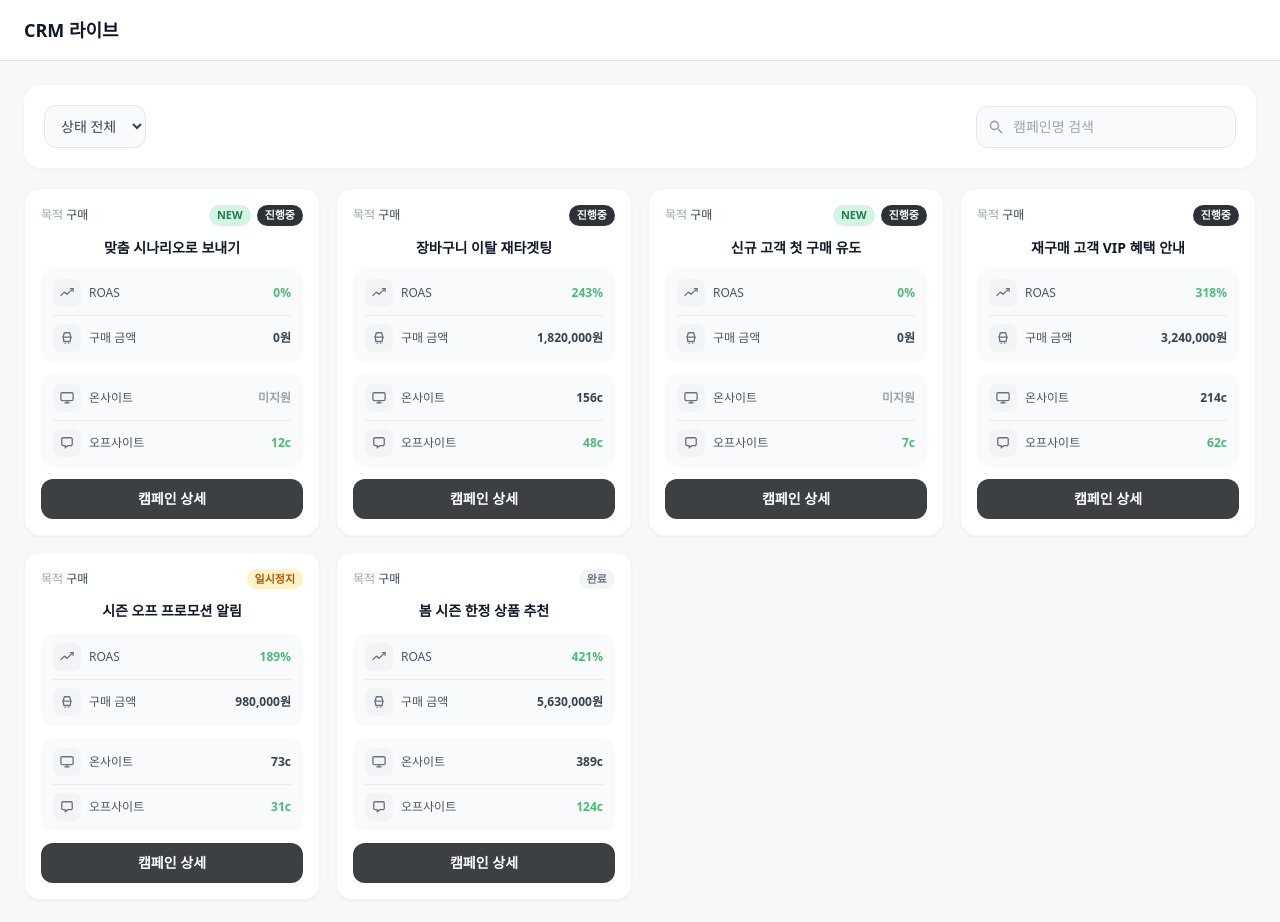
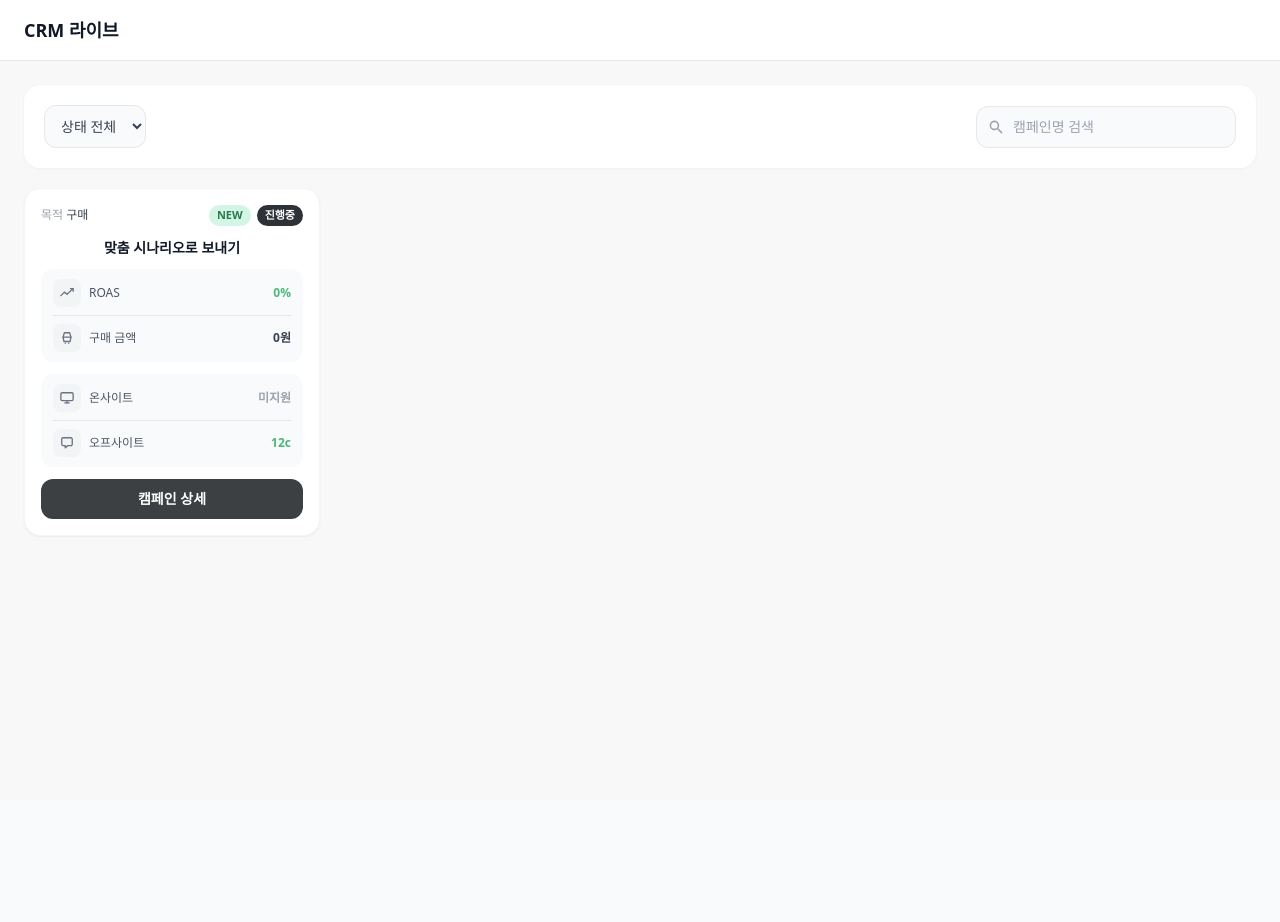
Before and after one commit to vldlzm/flexg_CRM_LIVE, a Next.js app: page /crm/live in a window 1280 px wide. After the commit the page ends 800 px from the top, so only its background shows below. Built offline with nearby package versions, Linux system fonts and the light colour scheme.

Commit message:
auto: 2026-06-02 11:05

```diff
--- a/src/app/page.tsx
+++ b/src/app/page.tsx
@@ -23,17 +23,8 @@ const SCREEN_GROUPS: ScreenGroup[] = [
         id: 'crm-live-list',
         name: '목록',
         href: '/crm/live',
-        description: '등록된 CRM 라이브 캠페인의 전체 목록을 카드 형태로 확인하는 화면입니다. 각 캠페인의 목적·상태·ROAS·구매금액·온/오프사이트 전환 수를 한눈에 파악할 수 있습니다.',
-        notes: [
-          '목적: 구매 등 캠페인 목표 유형 표시',
-          'NEW 뱃지: 신규 등록된 캠페인에 표시',
-          '진행중 / 일시정지 / 완료 상태 구분',
-          'ROAS: 광고 수익률 (초기값 0%)',
-          '구매 금액: 캠페인을 통한 총 구매 금액',
-          '온사이트: 온사이트 전환 수 (미지원 시 표시)',
-          '오프사이트: 오프사이트 전환 수 (c = conversions)',
-          '캠페인 상세 버튼: 상세 팝업 또는 페이지로 이동',
-        ],
+        description: '',
+        notes: [],
       },
     ],
   },
@@ -138,10 +129,12 @@ export default function ScreenIndex() {
           <p className="mt-0.5 text-[10px] text-gray-400">선택한 화면의 기능 및 정책 안내</p>
         </div>
         <div className="flex-1 overflow-y-auto p-5 space-y-5">
-          <div>
-            <p className="mb-2 text-[11px] font-bold uppercase tracking-wider text-gray-400">화면 개요</p>
-            <p className="text-sm text-gray-600 leading-relaxed">{selected.description}</p>
-          </div>
+          {selected.description && (
+            <div>
+              <p className="mb-2 text-[11px] font-bold uppercase tracking-wider text-gray-400">화면 개요</p>
+              <p className="text-sm text-gray-600 leading-relaxed">{selected.description}</p>
+            </div>
+          )}
           {selected.notes.length > 0 && (
             <div>
               <p className="mb-3 text-[11px] font-bold uppercase tracking-wider text-gray-400">주요 기능 및 정책</p>
--- a/src/components/CrmLiveList.tsx
+++ b/src/components/CrmLiveList.tsx
@@ -27,66 +27,6 @@ const CAMPAIGNS: Campaign[] = [
     onsite: '미지원',
     onsiteSupported: false,
     offsite: '12c',
-  },
-  {
-    id: 'c2',
-    purpose: '구매',
-    isNew: false,
-    status: '진행중',
-    title: '장바구니 이탈 재타겟팅',
-    roas: '243%',
-    purchaseAmount: '1,820,000원',
-    onsite: '156c',
-    onsiteSupported: true,
-    offsite: '48c',
-  },
-  {
-    id: 'c3',
-    purpose: '구매',
-    isNew: true,
-    status: '진행중',
-    title: '신규 고객 첫 구매 유도',
-    roas: '0%',
-    purchaseAmount: '0원',
-    onsite: '미지원',
-    onsiteSupported: false,
-    offsite: '7c',
-  },
-  {
-    id: 'c4',
-    purpose: '구매',
-    isNew: false,
-    status: '진행중',
-    title: '재구매 고객 VIP 혜택 안내',
-    roas: '318%',
-    purchaseAmount: '3,240,000원',
-    onsite: '214c',
-    onsiteSupported: true,
-    offsite: '62c',
-  },
-  {
-    id: 'c5',
-    purpose: '구매',
-    isNew: false,
-    status: '일시정지',
-    title: '시즌 오프 프로모션 알림',
-    roas: '189%',
-    purchaseAmount: '980,000원',
-    onsite: '73c',
-    onsiteSupported: true,
-    offsite: '31c',
-  },
-  {
-    id: 'c6',
-    purpose: '구매',
-    isNew: false,
-    status: '완료',
-    title: '봄 시즌 한정 상품 추천',
-    roas: '421%',
-    purchaseAmount: '5,630,000원',
-    onsite: '389c',
-    onsiteSupported: true,
-    offsite: '124c',
   },
 ];
 
```
